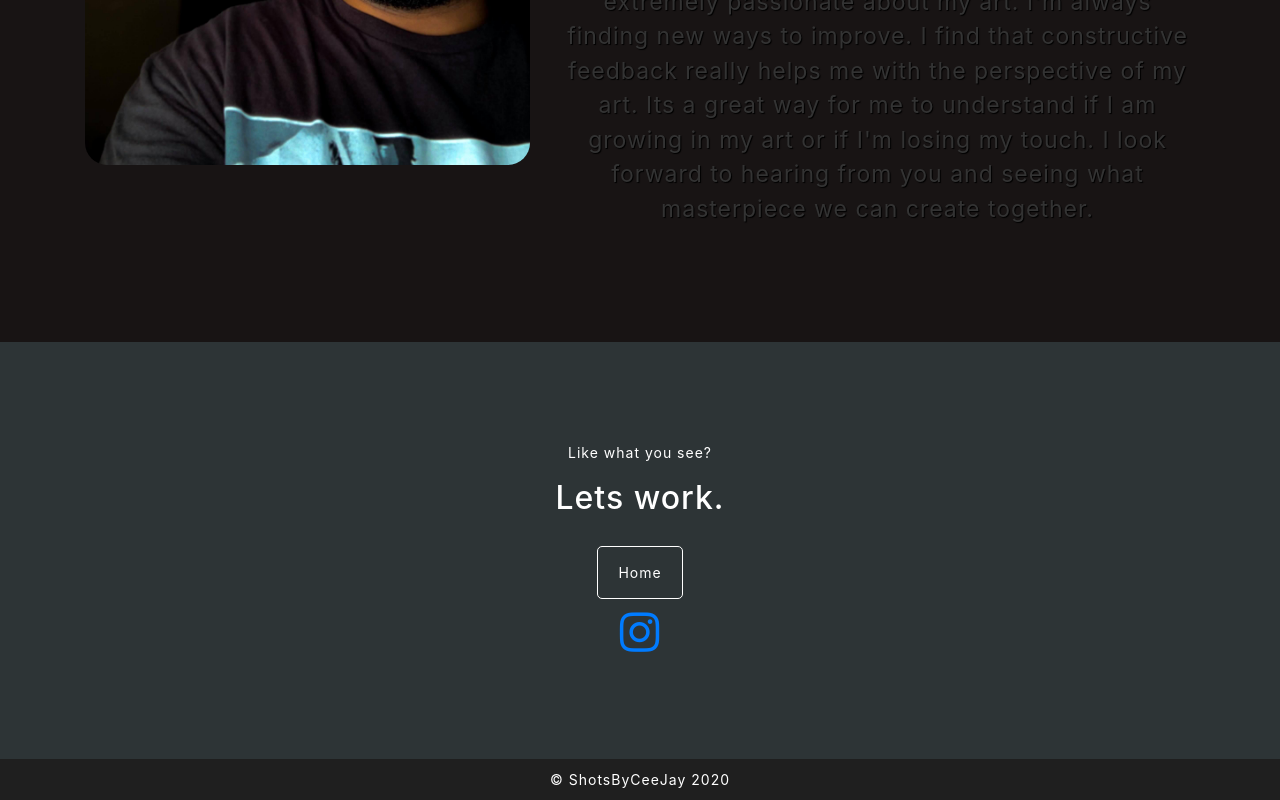
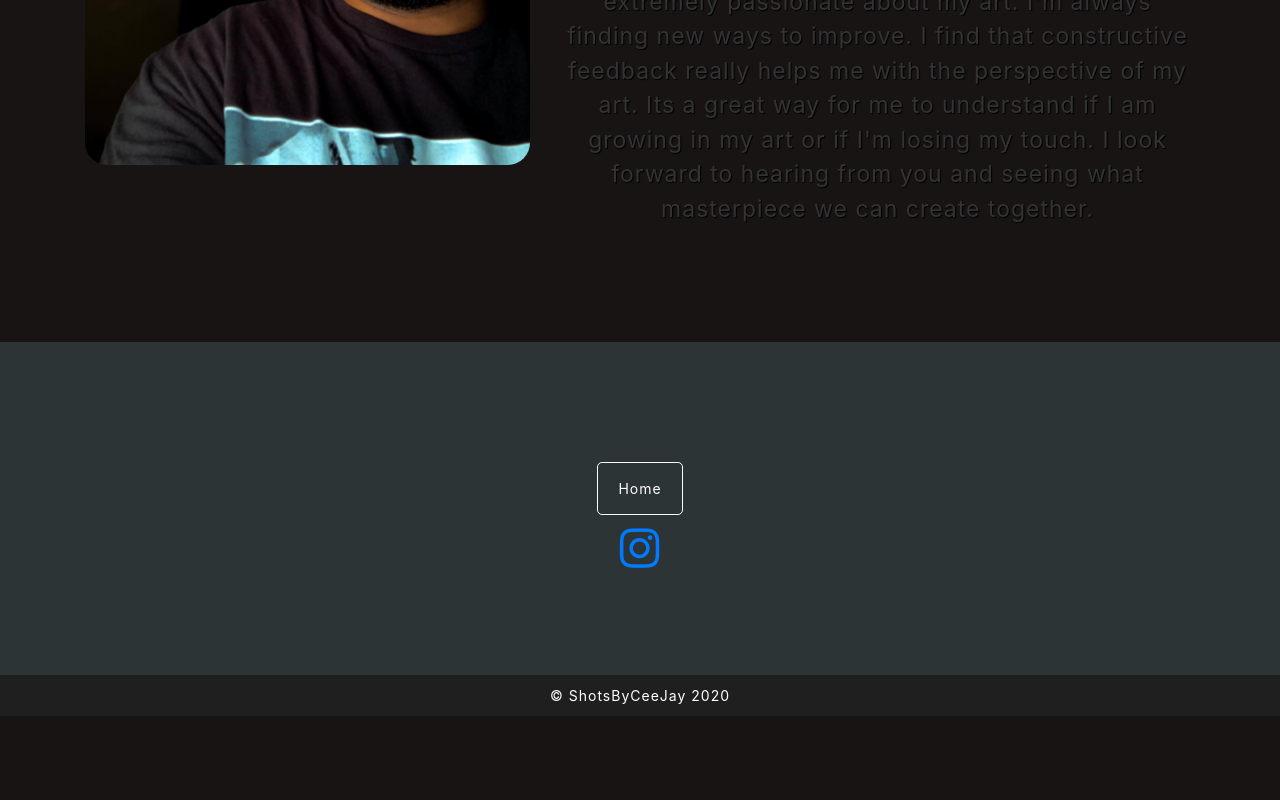
Before and after one commit to ChristopherTheDevCo/ShotsByCeeJay, a plain HTML site: page About.html in a window 1280 px wide. Shown: the part 460-1260 px from the top of the page. After the commit the page ends 1176 px from the top, so only its background shows below. Drawn offline with nearby package versions, Linux system fonts and the light colour scheme.

Commit message:
Update About.html
section update

```diff
--- a/About.html
+++ b/About.html
@@ -77,8 +77,6 @@
 
     <div id="contact" class="contactSection section">
         <div class="col-md-12 text-center">
-            <p class="subHeading">Like what you see?</p>
-            <h2>Lets work.</h2>
             <a href="index.html" class="contactButton">Home</a>
                 <div class="squareIcon">
 
```
